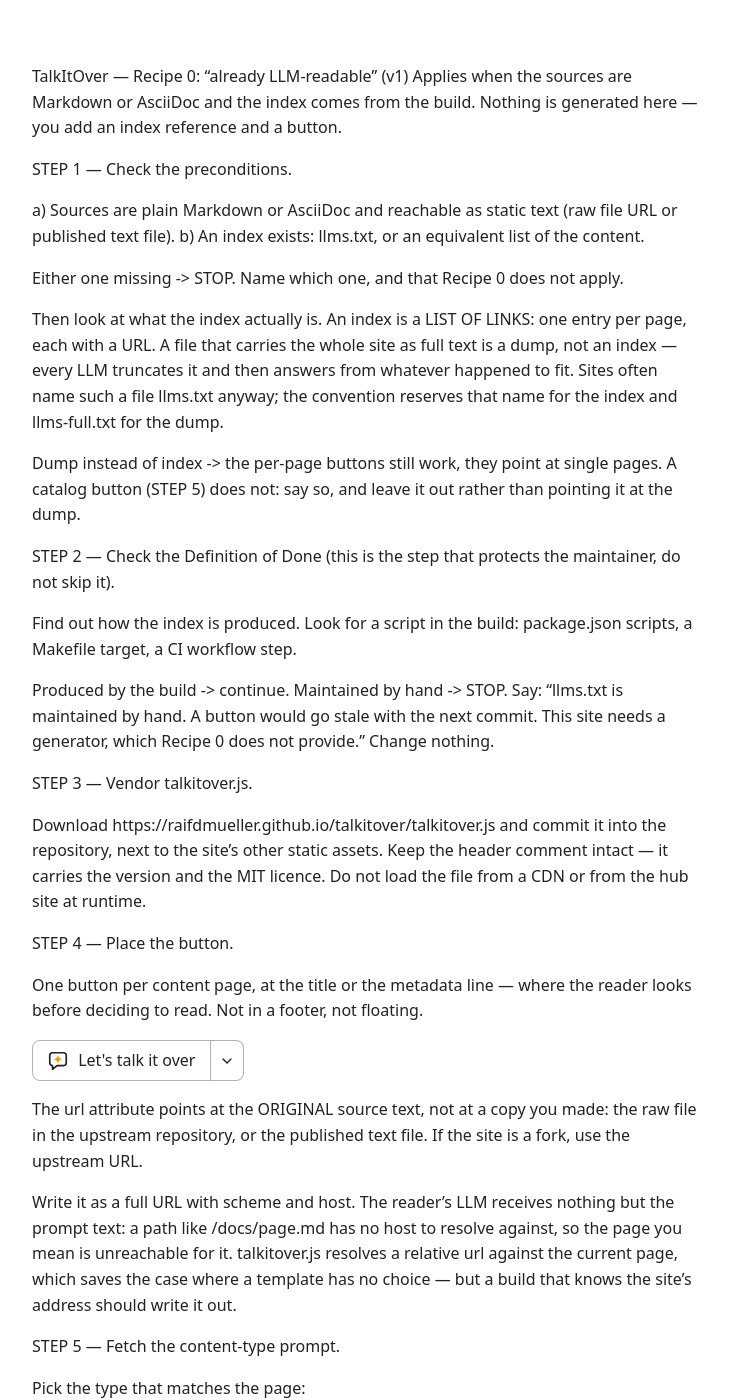
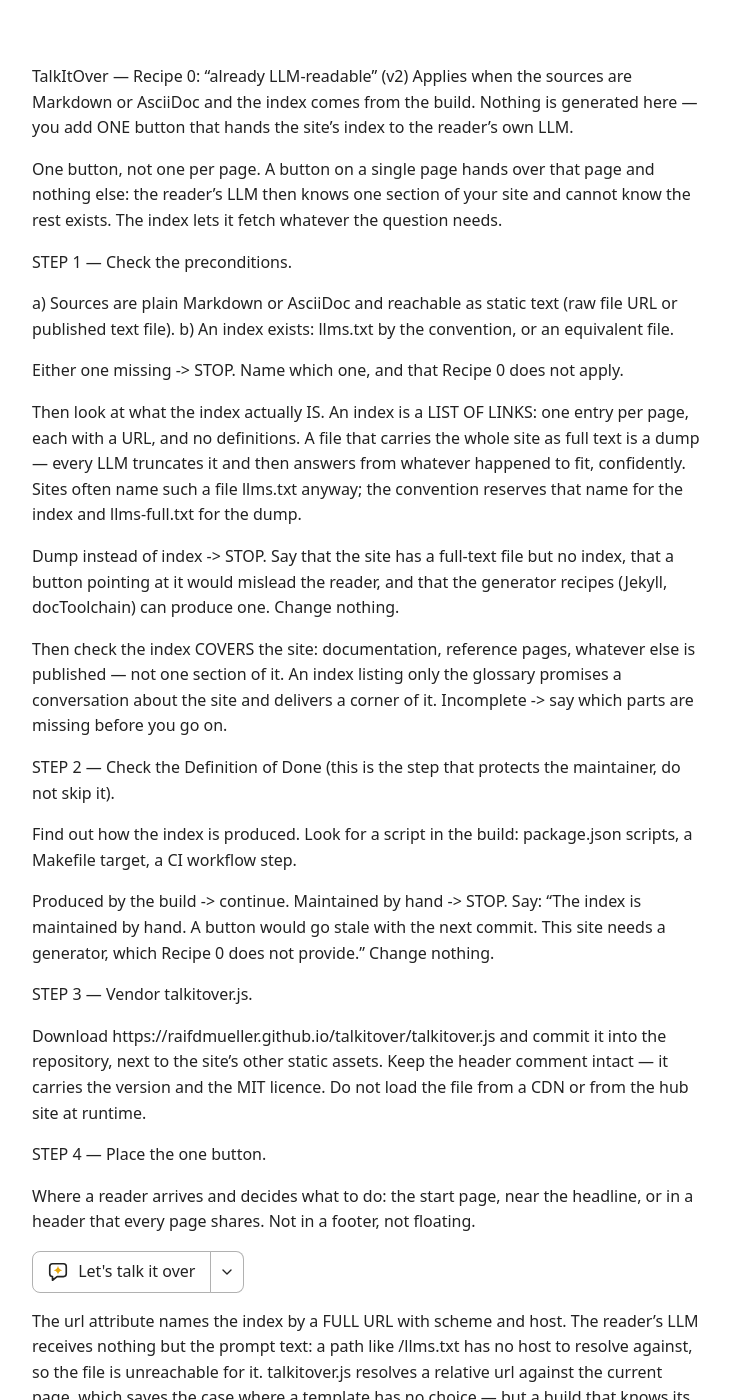
Before and after one commit to raifdmueller/talkitover, a Jekyll site: the page built from docs/rezepte/rezept-0.md, in a window 1280 px wide and 1400 px high. Shown: the whole window, without its empty margins (272-1002 px from the left). Built offline with Jekyll 4.4.1, drawn with Linux system fonts in a browser that asks for light colours; our own code applies the rules of GitHub Pages for plain Markdown files; some of the changed text lies outside the part shown.

Commit message:
feat(recipes): recipe 0 places one button per site, not one per page (#13)
The first real integration ran the other pattern to its end and showed what it
costs. A button on a single page hands over that page and nothing else: the
reader's LLM knows one anchor of 210 and cannot know the documentation or the
contracts exist. It cannot even follow the related entries the page itself
names.

So recipe 0 now places ONE button, where a reader arrives, pointing at the
site's index — and the index is no longer a nice-to-have: a site whose only
machine-readable file is a full-text dump is a stop, not a per-page fallback.
A new check asks whether the index covers the whole site rather than one
section of it, which is the mistake we made on Semantic Anchors and had to
correct afterwards.

Per-page buttons stay available for maintainers who ask for them, with the
reference prompt. The recipe does not add them on its own.

Co-Authored-By: Claude Opus 5 <noreply@anthropic.com>
Claude-Session: https://claude.ai/code/session_017ACtJabb9HtwcBUK512K3G

```diff
--- a/docs/rezepte/rezept-0.md
+++ b/docs/rezepte/rezept-0.md
@@ -1,24 +1,35 @@
-TalkItOver — Recipe 0: "already LLM-readable" (v1)
+TalkItOver — Recipe 0: "already LLM-readable" (v2)
 Applies when the sources are Markdown or AsciiDoc and the index comes from the
-build. Nothing is generated here — you add an index reference and a button.
+build. Nothing is generated here — you add ONE button that hands the site's
+index to the reader's own LLM.
+
+One button, not one per page. A button on a single page hands over that page and
+nothing else: the reader's LLM then knows one section of your site and cannot
+know the rest exists. The index lets it fetch whatever the question needs.
 
 STEP 1 — Check the preconditions.
 
   a) Sources are plain Markdown or AsciiDoc and reachable as static text
      (raw file URL or published text file).
-  b) An index exists: llms.txt, or an equivalent list of the content.
+  b) An index exists: llms.txt by the convention, or an equivalent file.
 
   Either one missing -> STOP. Name which one, and that Recipe 0 does not apply.
 
-  Then look at what the index actually is. An index is a LIST OF LINKS: one
-  entry per page, each with a URL. A file that carries the whole site as full
-  text is a dump, not an index — every LLM truncates it and then answers from
-  whatever happened to fit. Sites often name such a file llms.txt anyway; the
-  convention reserves that name for the index and llms-full.txt for the dump.
+  Then look at what the index actually IS. An index is a LIST OF LINKS: one
+  entry per page, each with a URL, and no definitions. A file that carries the
+  whole site as full text is a dump — every LLM truncates it and then answers
+  from whatever happened to fit, confidently. Sites often name such a file
+  llms.txt anyway; the convention reserves that name for the index and
+  llms-full.txt for the dump.
 
-  Dump instead of index -> the per-page buttons still work, they point at single
-  pages. A catalog button (STEP 5) does not: say so, and leave it out rather
-  than pointing it at the dump.
+  Dump instead of index -> STOP. Say that the site has a full-text file but no
+  index, that a button pointing at it would mislead the reader, and that the
+  generator recipes (Jekyll, docToolchain) can produce one. Change nothing.
+
+  Then check the index COVERS the site: documentation, reference pages,
+  whatever else is published — not one section of it. An index listing only the
+  glossary promises a conversation about the site and delivers a corner of it.
+  Incomplete -> say which parts are missing before you go on.
 
 STEP 2 — Check the Definition of Done (this is the step that protects the
 maintainer, do not skip it).
@@ -27,7 +38,7 @@ maintainer, do not skip it).
   package.json scripts, a Makefile target, a CI workflow step.
 
   Produced by the build  -> continue.
-  Maintained by hand     -> STOP. Say: "llms.txt is maintained by hand. A
+  Maintained by hand     -> STOP. Say: "The index is maintained by hand. A
                             button would go stale with the next commit.
                             This site needs a generator, which Recipe 0 does
                             not provide." Change nothing.
@@ -39,38 +50,31 @@ STEP 3 — Vendor talkitover.js.
   comment intact — it carries the version and the MIT licence. Do not load the
   file from a CDN or from the hub site at runtime.
 
-STEP 4 — Place the button.
+STEP 4 — Place the one button.
 
-  One button per content page, at the title or the metadata line — where the
-  reader looks before deciding to read. Not in a footer, not floating.
+  Where a reader arrives and decides what to do: the start page, near the
+  headline, or in a header that every page shares. Not in a footer, not
+  floating.
 
   <script src="PATH/talkitover.js"></script>
-  <talk-it-over url="URL-OF-THE-SOURCE-TEXT" prompt="..." data-prompt="TYPE@VERSION"></talk-it-over>
+  <talk-it-over url="FULL-URL-OF-THE-INDEX" prompt="..." data-prompt="katalog@1"></talk-it-over>
 
-  The url attribute points at the ORIGINAL source text, not at a copy you made:
-  the raw file in the upstream repository, or the published text file. If the
-  site is a fork, use the upstream URL.
+  The url attribute names the index by a FULL URL with scheme and host. The
+  reader's LLM receives nothing but the prompt text: a path like /llms.txt has
+  no host to resolve against, so the file is unreachable for it. talkitover.js
+  resolves a relative url against the current page, which saves the case where a
+  template has no choice — but a build that knows its own address writes it out.
 
-  Write it as a full URL with scheme and host. The reader's LLM receives nothing
-  but the prompt text: a path like /docs/page.md has no host to resolve against,
-  so the page you mean is unreachable for it. talkitover.js resolves a relative
-  url against the current page, which saves the case where a template has no
-  choice — but a build that knows the site's address should write it out.
+  If the site is a fork, use the upstream address.
 
 STEP 5 — Fetch the content-type prompt.
 
-  Pick the type that matches the page:
+  The site button hands over an index, so the type is:
 
-    reference  Pages people look things up in — anchors, glossaries, templates.
-               https://raifdmueller.github.io/talkitover/prompts/referenz.md
-
-    catalog    Index pages: llms.txt by the convention, tables of contents,
-               term lists. Only when the index is a list of links (STEP 1).
-               https://raifdmueller.github.io/talkitover/prompts/katalog.md
+    catalog    https://raifdmueller.github.io/talkitover/prompts/katalog.md
 
   Fetch that file and take the content of its FIRST fenced code block, verbatim,
-  as the prompt attribute. Write the version from its header into data-prompt,
-  for example data-prompt="referenz@1".
+  as the prompt attribute. Write the version from its header into data-prompt.
 
   Put the prompt on ONE physical line and write its line breaks as &#10; — a
   blank line inside an HTML attribute ends the HTML block in most Markdown
@@ -80,13 +84,18 @@ STEP 5 — Fetch the content-type prompt.
   If the maintainer has already set a prompt attribute, leave the text alone and
   set data-prompt="custom". A later update must not overwrite their wording.
 
+  A maintainer who wants per-page buttons in addition can use the "reference"
+  type (prompts/referenz.md). Do not add them on your own: they multiply across
+  every page and hand over a fragment each.
+
 STEP 6 — Check your own work, then open the pull request.
 
   Before committing, verify:
-    [ ] The diff contains buttons, the vendored file, and nothing else.
+    [ ] The diff contains one button, the vendored file, and nothing else.
     [ ] No file contains prose you wrote. No summaries, no generated
         descriptions, no "About this page".
-    [ ] Every button's url resolves to text (fetch one and look).
+    [ ] The button's url resolves to the index (fetch it and look), and the
+        entries in it resolve to text.
     [ ] The site still builds.
 
   Then open a pull request that says, in this order: what the reader gets, which
```
Also changed, not shown: docs/einstieg.md (+2 -2 lines), docs/index.md (+1 -1 lines).
